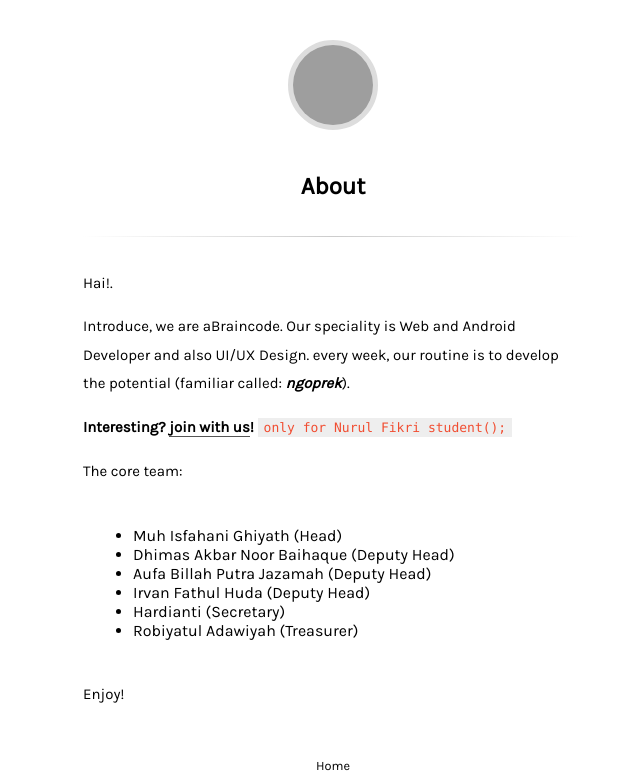
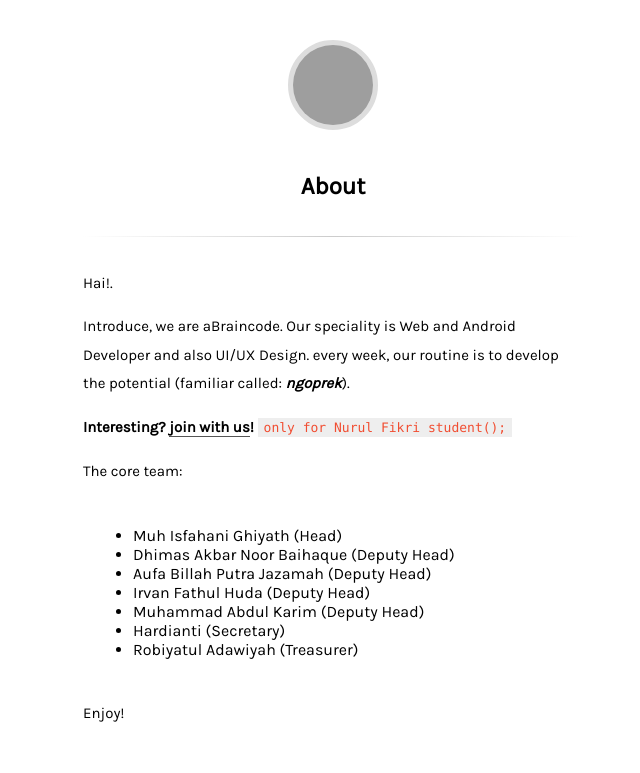
Before and after one commit to abraincode/abraincode.github.io, a Jekyll site: the page built from about.md, in a window 1280 px wide, cut to the strip 0-773 px from the top of the page. Shown: the whole strip, without its empty margins (307-947 px from the left). Built offline with Jekyll 4.4.1, drawn with Linux system fonts in a browser that asks for light colours; grey boxes are pictures that could not be loaded.

Commit message:
tambah karim

```diff
--- a/about.md
+++ b/about.md
@@ -16,6 +16,7 @@ The core team:
 - Dhimas Akbar Noor Baihaque (Deputy Head)
 - Aufa Billah Putra Jazamah (Deputy Head)
 - Irvan Fathul Huda (Deputy Head)
+- Muhammad Abdul Karim (Deputy Head)
 - Hardianti (Secretary)
 - Robiyatul Adawiyah (Treasurer)
 
```
